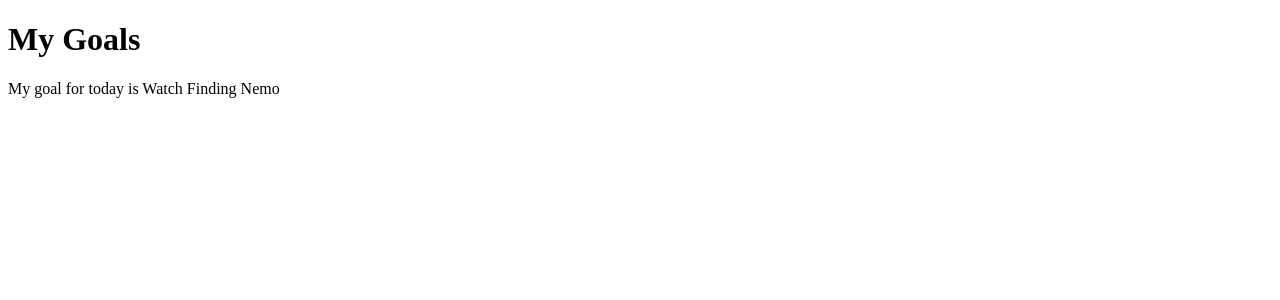
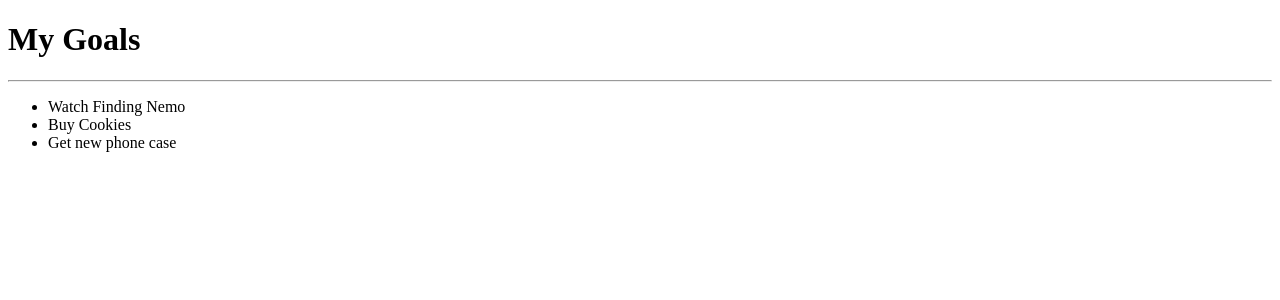
Before and after one commit to mbuthiya/Goals, an Angular app: page / in a window 1280 px wide. Shown: the top 300 px of the page. Built offline with nearby package versions, Linux system fonts and the light colour scheme.

Commit message:
Looped over the goals inside template

```diff
--- a/src/app/app.component.html
+++ b/src/app/app.component.html
@@ -1,2 +1,6 @@
-<h1> My Goals </h1>
-<p> My goal for today is {{goal}} </p>
+<h1>My Goals</h1>
+<hr>
+
+<ul>
+  <li *ngFor='let goal of goals'>{{goal}}</li>
+</ul>
--- a/src/app/app.component.ts
+++ b/src/app/app.component.ts
@@ -5,5 +5,10 @@ import { Component } from '@angular/core';
   templateUrl: './app.component.html'
 })
 export class AppComponent {
-  goal = 'Watch Finding Nemo';
+	goals: string[];
+
+  constructor(){
+
+  	this.goals = ["Watch Finding Nemo","Buy Cookies","Get new phone case"];
+  }
 }
```
